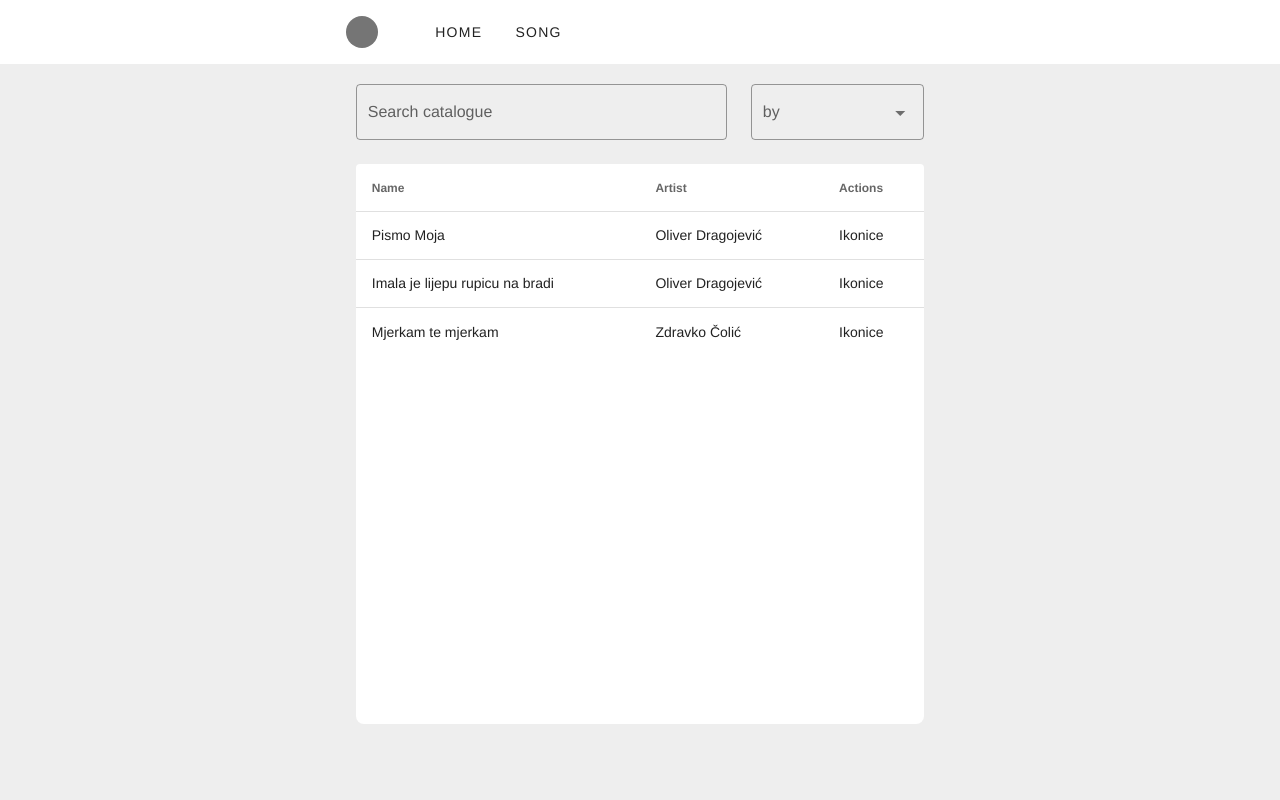
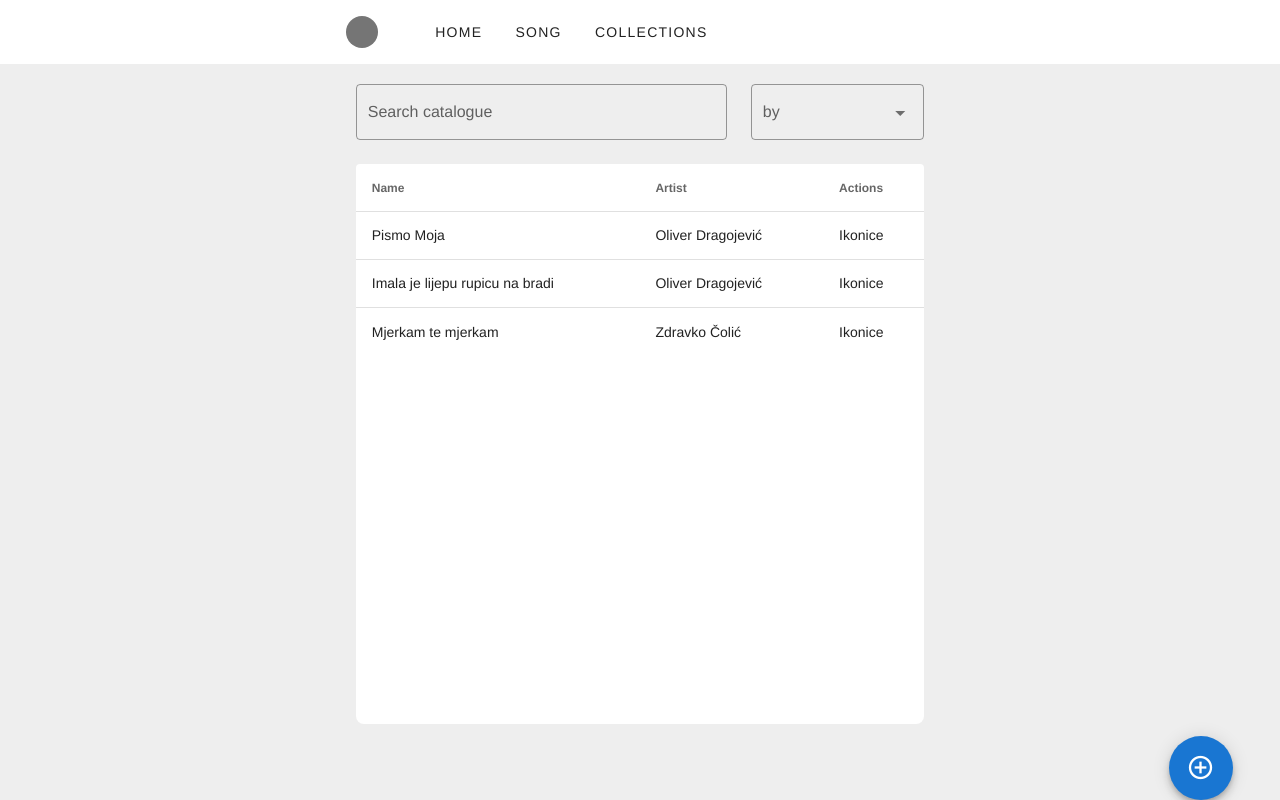
Before and after one commit to barisicm/collector, a Vue app in the folder frontend/: page /#/ in a window 1280 px wide. Built offline with nearby package versions, Linux system fonts and the light colour scheme.

Commit message:
FEAT: Empty view for collections

```diff
--- a/frontend/src/App.vue
+++ b/frontend/src/App.vue
@@ -10,6 +10,9 @@
 						</v-btn>
 						<v-btn text @click="toSongPage()">
 							Song
+						</v-btn>
+						<v-btn text @click="toCollectionsPage()">
+							Collections
 						</v-btn>
 					</v-container>
 				</v-col>
@@ -34,6 +37,9 @@ export default {
 		},
 		toSongPage() {
 			this.$router.push('song')
+		},
+		toCollectionsPage() {
+			this.$router.push('collections')
 		}
 	}
 }
--- a/frontend/src/router/index.js
+++ b/frontend/src/router/index.js
@@ -17,7 +17,16 @@ const routes = [
     // this generates a separate chunk (about.[hash].js) for this route
     // which is lazy-loaded when the route is visited.
     component: () => import(/* webpackChunkName: "about" */ '../views/SongView.vue')
+  },
+  {
+    path: '/collections',
+    name: 'collections',
+    // route level code-splitting
+    // this generates a separate chunk (about.[hash].js) for this route
+    // which is lazy-loaded when the route is visited.
+    component: () => import(/* webpackChunkName: "about" */ '../views/CollectionsView.vue')
   }
+
 ]
 
 const router = new VueRouter({
--- /dev/null
+++ b/frontend/src/views/CollectionsView.vue
@@ -0,0 +1,15 @@
+<template>
+	<v-container>
+
+	</v-container>
+</template>
+
+<script>
+export default {
+	name: "CollectionsView"
+}
+</script>
+
+<style scoped>
+
+</style>
--- a/frontend/src/views/HomeView.vue
+++ b/frontend/src/views/HomeView.vue
@@ -55,6 +55,12 @@
 					</v-simple-table>
 				</v-sheet>
 			</v-col>
+
+		</v-row>
+		<v-row class="justify-end">
+			<v-btn fab large color="primary" right>
+				<v-icon>mdi-plus-circle-outline</v-icon>
+			</v-btn>
 		</v-row>
 	</v-container>
 </template>
```
